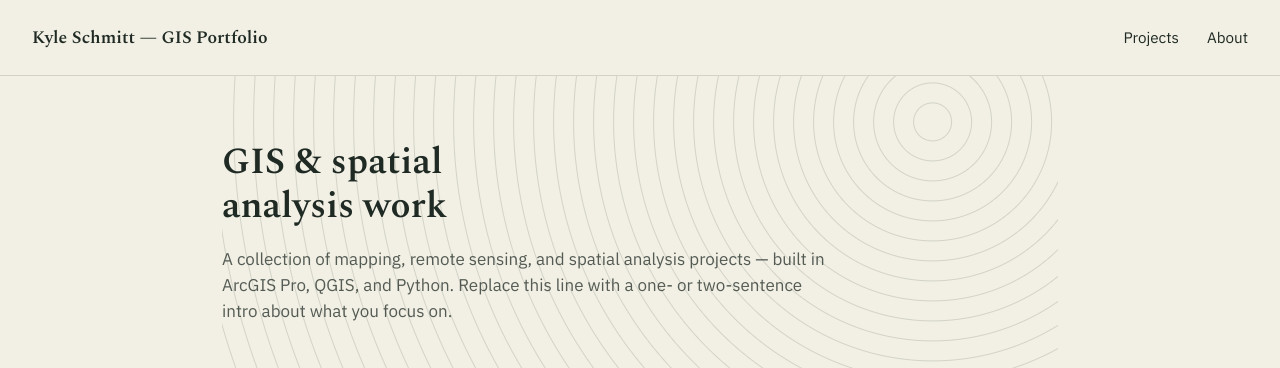
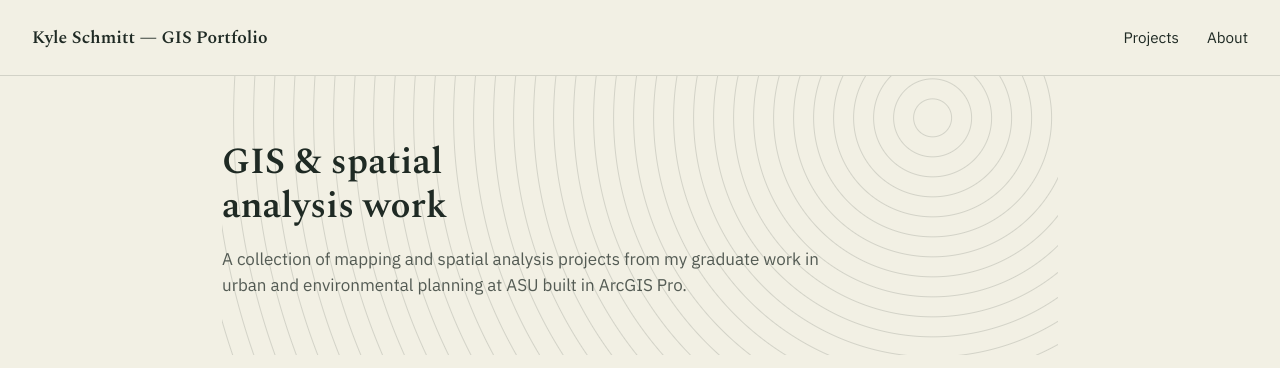
Before and after one commit to kschmitt0/kschmitt0.github.io, a Jekyll site: the page built from index.html, in a window 1280 px wide, cut to the strip 0-368 px from the top of the page. Built offline with Jekyll 4.4.1, drawn with Linux system fonts in a browser that asks for light colours.

Commit message:
Update index.html

```diff
--- a/index.html
+++ b/index.html
@@ -4,7 +4,7 @@ title: Projects
 ---
 <section class="hero">
   <h1>GIS &amp; spatial analysis work</h1>
-  <p>A collection of mapping, remote sensing, and spatial analysis projects — built in ArcGIS Pro, QGIS, and Python. Replace this line with a one- or two-sentence intro about what you focus on.</p>
+  <p>A collection of mapping and spatial analysis projects from my graduate work in urban and environmental planning at ASU built in ArcGIS Pro.</p>
 </section>
 
 <section class="project-grid">
```
